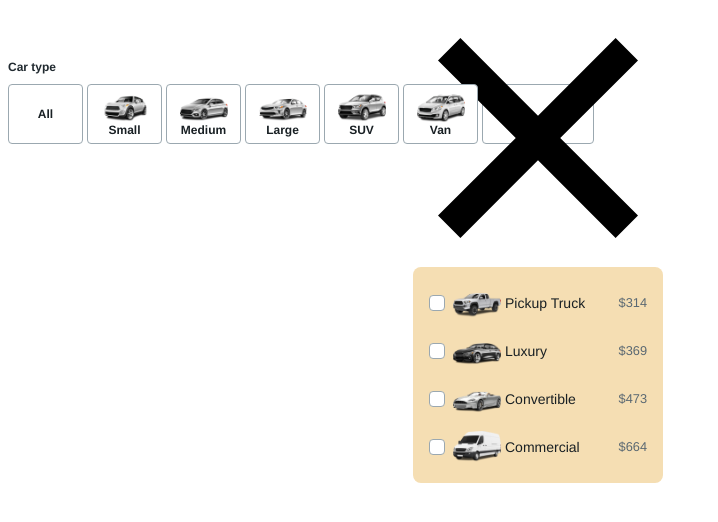
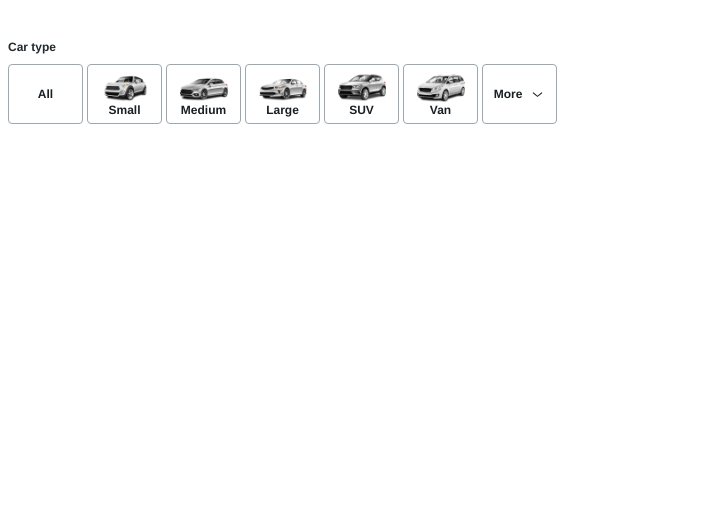
Before and after one commit to Gooze0100/Javascript_coding_exercise_2, an Angular app: page / in a window 1280 px wide. Shown: the top 522 px of the page, without its empty margins (0-718 px from the left). Built offline with nearby package versions, Linux system fonts and the light colour scheme.

Commit message:
Fixed dropdown filter.

```diff
--- a/src/app/filters/filters.component.html
+++ b/src/app/filters/filters.component.html
@@ -18,11 +18,12 @@
         {{ item.text }}
       </div>
     </div>
-    <div class="inner-main-block">
+    <div class="inner-main-block more-dropdown">
       <div class="text-block">
-        <div>
+        <div class="dropdown-filter">
           <div class="text">More</div>
           <div>
+            <div class="svg" *ngIf="notChecked">
               <svg
                 class="svg-image"
                 role="img"
@@ -40,7 +41,7 @@
                 ></path>
               </svg>
             </div>
-          <div>
+            <div class="svg" *ngIf="checked">
               <svg
                 class="svg-image"
                 role="img"
@@ -60,9 +61,10 @@
                 ></path>
               </svg>
             </div>
+          </div>
+        </div>
         <div class="info-block">
           {{ selected }}
-          </div>
         </div>
         <div class="more-block">
           <div class="inner-more-block" *ngFor="let item of moreFilter">
--- a/src/app/filters/filters.component.scss
+++ b/src/app/filters/filters.component.scss
@@ -1,14 +1,11 @@
 .filter-block {
-  padding: 50px 0;
+  padding: 30px 0;
   width: 590px;
 
   .reset-block {
     display: flex;
     justify-content: space-between;
     margin-bottom: 8px;
-    // white-space: nowrap;
-    // overflow: hidden;
-    // text-overflow: ellipsis;
     align-items: flex-end;
     h3 {
       font-size: 12px;
@@ -52,9 +49,7 @@
   }
   .tooltip {
     position: relative;
-  }
-
-  .tooltip .tooltiptext {
+    & .tooltiptext {
       display: none;
       max-width: 360px;
       width: auto;
@@ -71,31 +66,19 @@
       z-index: 2;
       bottom: 120%;
     }
-
-  .tooltip .tooltiptext::after {
+    & .tooltiptext::before {
       content: "";
       position: absolute;
       top: 100%;
       left: 50%;
-    width: 14%;
-    margin-left: -10px;
-    border-width: 5px;
+      margin-left: -11px;
+      border-width: 11px;
       border-style: solid;
       border-color: #1f282d transparent transparent transparent;
     }
-  .tooltip .tooltiptext::before {
-    content: "";
-    position: absolute;
-    top: 108%;
-    left: 50%;
-    margin-left: -6px;
-    border-width: 6px;
-    border-style: solid;
-    border-color: #1f282d transparent transparent transparent;
+    &:hover .tooltiptext {
+      display: block;
     }
-
-  .tooltip:hover .tooltiptext {
-    display: block;
   }
 
   .img-block {
@@ -108,12 +91,39 @@
     }
   }
 }
+.dropdown-filter {
+  display: flex;
+  align-items: center;
+  justify-content: center;
+  .text {
+    padding-right: 8px;
+  }
+}
+.svg {
+  vertical-align: middle;
+  height: 15px;
+  width: 15px;
+  line-height: 15px;
 
+  .svg-image {
+    fill: #192024;
+  }
+}
+.more-dropdown {
+  position: relative;
+  &:hover .more-block {
+    opacity: 1;
+  }
   .more-block {
-  // display: none;
     background-color: wheat;
     border-radius: 8px;
     padding: 12px 16px;
+    opacity: 0;
+    z-index: 3;
+    position: absolute;
+    top: 60px;
+    left: 0;
+    transition: 0.1s opacity ease-in 150ms;
     .inner-more-block {
       padding: 8px 16px;
       margin: 0 -16px;
@@ -192,3 +202,4 @@
       }
     }
   }
+}
--- a/src/app/filters/filters.component.ts
+++ b/src/app/filters/filters.component.ts
@@ -10,7 +10,9 @@ export class FiltersComponent implements OnInit {
   public mainFilter: Object[] = mainFilter;
   public moreFilter: Object[] = moreFilter;
   public reset: boolean = false;
-  public selected: string;
+  public notChecked: boolean = true;
+  public checked: boolean = false;
+  public selected: string = '';
 
   constructor() {}
 
```
Lines whose indentation alone changed are shown as unchanged.
